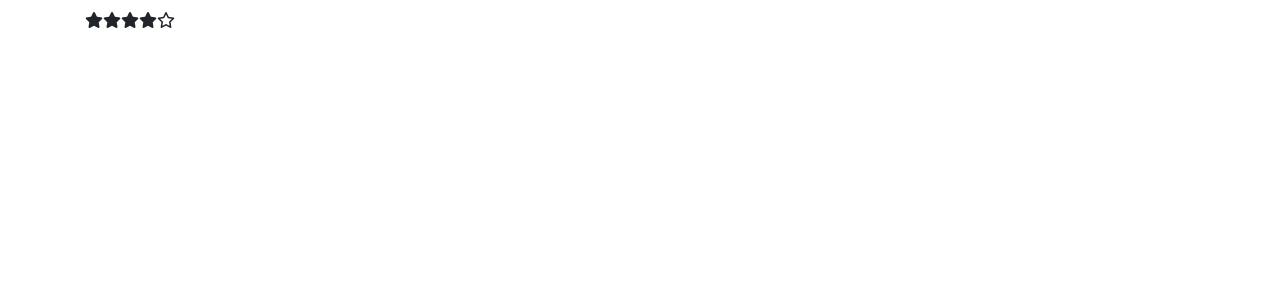
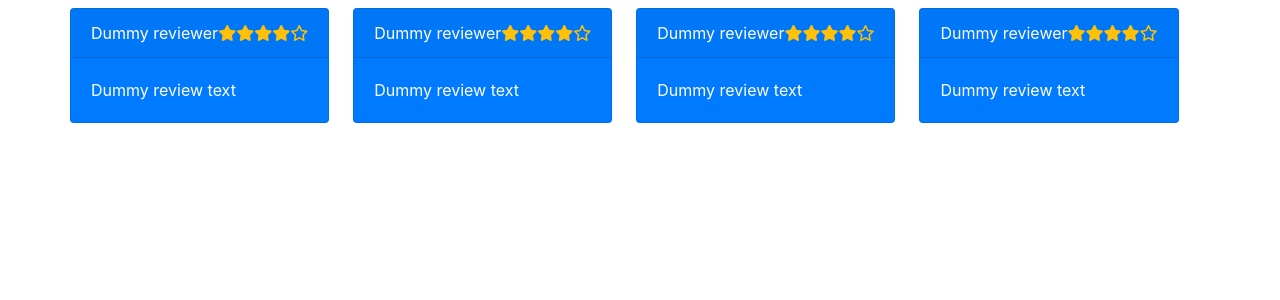
Before and after one commit to AndreyDmitriev39r/yelp-clone-client, a React (Vite) app: page /restaurants/1 in a window 1280 px wide. Shown: the top 300 px of the page. Built offline with nearby package versions, Linux system fonts and the light colour scheme; no server answers.

Commit message:
review card static

```diff
--- a/src/components/StarRating.jsx
+++ b/src/components/StarRating.jsx
@@ -2,9 +2,9 @@ const StarRating = () => {
   const rating = 4;//dynamic later
   const stars = Array(5).fill(null)
     .map((_, index) => <i key={index + 1}
-      className={index + 1 <= rating ? "fas fa-star"
-        : index + 1 === Math.ceil(rating) && !Number.isInteger(rating) ? "fas fa-star-half-alt"
-        : "far fa-star"}></i>);
+      className={index + 1 <= rating ? "fas fa-star text-warning"
+        : index + 1 === Math.ceil(rating) && !Number.isInteger(rating) ? "fas fa-star-half-alt text-warning"
+        : "far fa-star text-warning"}></i>);
   return (
     <>{stars}</>
   )
--- /dev/null
+++ b/src/components/detail/Reviews.jsx
@@ -0,0 +1,49 @@
+import StarRating from "../StarRating";
+
+const Reviews = () => {
+  return (
+    <div className="row row-cols-3 mb-2">
+      <div className="card text-white bg-primary mb-3 mr-4" style={{maxWidth: "33%"}}>
+        <div className="card-header d-flex justify-content-between">
+          <span>Dummy reviewer</span>
+          <span><StarRating /></span>
+        </div>
+        <div className="card-body">
+          <p className="card-text">Dummy review text</p>
+        </div>
+      </div>
+
+      <div className="card text-white bg-primary mb-3 mr-4" style={{maxWidth: "33%"}}>
+        <div className="card-header d-flex justify-content-between">
+          <span>Dummy reviewer</span>
+          <span><StarRating /></span>
+        </div>
+        <div className="card-body">
+          <p className="card-text">Dummy review text</p>
+        </div>
+      </div>
+
+      <div className="card text-white bg-primary mb-3 mr-4" style={{maxWidth: "33%"}}>
+        <div className="card-header d-flex justify-content-between">
+          <span>Dummy reviewer</span>
+          <span><StarRating /></span>
+        </div>
+        <div className="card-body">
+          <p className="card-text">Dummy review text</p>
+        </div>
+      </div>
+
+      <div className="card text-white bg-primary mb-3 mr-4" style={{maxWidth: "33%"}}>
+        <div className="card-header d-flex justify-content-between">
+          <span>Dummy reviewer</span>
+          <span><StarRating /></span>
+        </div>
+        <div className="card-body">
+          <p className="card-text">Dummy review text</p>
+        </div>
+      </div>
+    </div>
+  )
+}
+
+export default Reviews;
--- a/src/routes/Detail.jsx
+++ b/src/routes/Detail.jsx
@@ -2,7 +2,7 @@ import { useEffect } from "react";
 import {useParams} from "react-router-dom";
 import { useGlobalContext } from "../context";
 
-import StarRating from "../components/StarRating";
+import Reviews from "../components/detail/Reviews";
 
 const Detail = () => {
   const {id} = useParams();
@@ -12,8 +12,8 @@ const Detail = () => {
   }, [])
   return (
     <>
-      <h1>{detailHeading}</h1>
-      <StarRating />
+      <h1 className="text-center">{detailHeading}</h1>
+      <Reviews />
     </>
   )
 };
```
